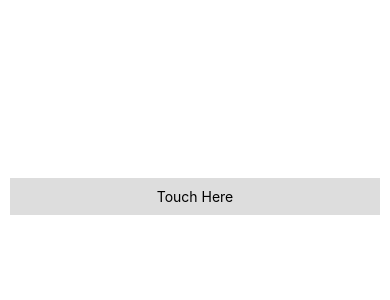
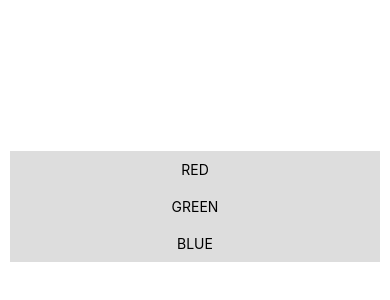
Before and after one commit to fty57/fundamentals-react-native, a React Native app in the folder fty57App/: screen /TelaA in a window 390 px wide. Shown: the part 216-516 px from the top of the page. Built offline with nearby package versions, Linux system fonts and the light colour scheme.

Commit message:
Update Touch.js

```diff
--- a/fty57App/src/meusComponentes/Touch.js
+++ b/fty57App/src/meusComponentes/Touch.js
@@ -8,16 +8,21 @@ export default props => {
 
      return (
           <View style={styles.container}>
-               <TouchableHighlight onPress={onPress}>
+               <TouchableHighlight onPress={onPress} underlayColor='red'>
                     <View style={styles.button}>
-                         <Text>Touch Here</Text>
+                         <Text>RED</Text>
                     </View>
                </TouchableHighlight>
-               <View style={styles.countContainer}>
-                    <Text style={styles.countText}>
-                         {count || null}
-                    </Text>
-               </View>
+               <TouchableHighlight  onPress={onPress} underlayColor='green'>
+                    <View style={styles.button}>
+                         <Text>GREEN</Text>
+                    </View>
+               </TouchableHighlight>
+               <TouchableHighlight  onPress={onPress} underlayColor='blue'>
+                    <View style={styles.button}>
+                         <Text>BLUE</Text>
+                    </View>
+               </TouchableHighlight>
           </View>
      );
 }
@@ -42,3 +47,6 @@ const styles = StyleSheet.create({
           color: "#FF00FF"
      }
 });
+
+// Ao pressionar o botão o underlayColor chamado, responsável pela cor da camada de toque
+// Se você não tiver a função onPress o botão não passa de uma caixa cinza
```
